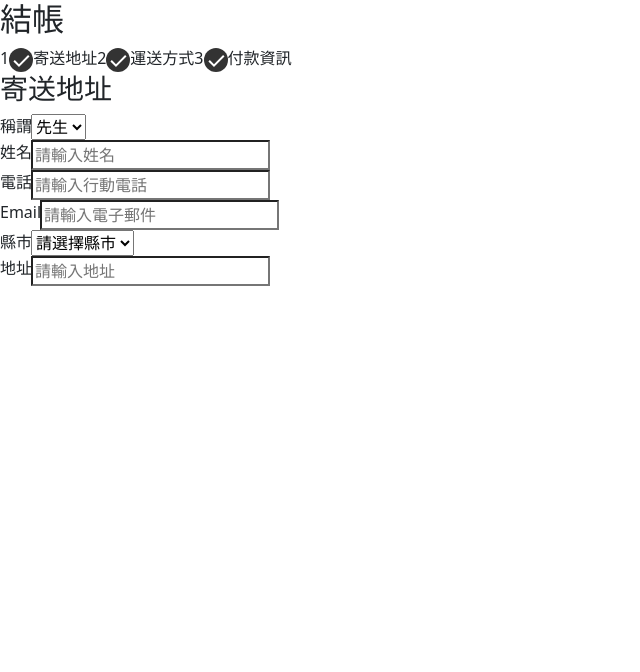
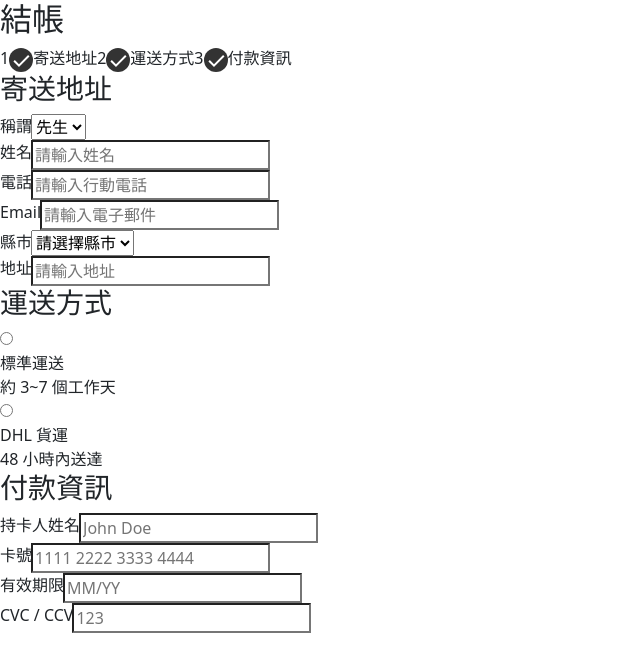
Before and after one commit to phoenix850508/ALPHA-shop, a React (Create React App) app: page / in a window 1280 px wide. Shown: the top 672 px of the page, without its empty margins (0-640 px from the left). Built offline with nearby package versions, Linux system fonts and the light colour scheme.

Commit message:
feat: add Step2 and Step3 component

```diff
--- a/src/App.js
+++ b/src/App.js
@@ -2,12 +2,18 @@ import logo from "./logo.svg";
 import "./App.css";
 import StepProgress from "./components/step/StepProgress.js";
 import Step1 from "./components/step/Step1.js";
+import Step2 from "./components/step/Step2.js";
+import Step3 from "./components/step/Step3.js";
 
 function App() {
   return (
     <>
       <StepProgress />
-      <Step1 />
+      <section className="form-container col col-12">
+        <Step1 />
+        <Step2 />
+        <Step3 />
+      </section>
     </>
   );
 }
--- /dev/null
+++ b/src/components/step/Step2.js
@@ -0,0 +1,36 @@
+export default function Step2() {
+  return (
+    <form className="col col-12" data-phase="shipping">
+      <h3 className="form-title">運送方式</h3>
+      <section className="form-body col col-12">
+        <label className="radio-group col col-12" data-price={0}>
+          <input
+            id="shipping-standard"
+            type="radio"
+            name="shipping"
+            defaultChecked=""
+          />
+          <div className="radio-info">
+            <div className="col col-12">
+              <div className="text">標準運送</div>
+              <div className="price" />
+            </div>
+            <div className="period col col-12">約 3~7 個工作天</div>
+          </div>
+          <div className="radio-box-border" />
+        </label>
+        <label className="radio-group col col-12" data-price={500}>
+          <input id="shipping-dhl" type="radio" name="shipping" />
+          <div className="radio-info">
+            <div className="col col-12">
+              <div className="text">DHL 貨運</div>
+              <div className="price" />
+            </div>
+            <div className="period col col-12">48 小時內送達</div>
+          </div>
+          <div className="radio-box-border" />
+        </label>
+      </section>
+    </form>
+  );
+}
--- /dev/null
+++ b/src/components/step/Step3.js
@@ -0,0 +1,31 @@
+export default function Step3() {
+  return (
+    <form className="col col-12" data-phase="credit-card">
+      <h3 className="form-title">付款資訊</h3>
+      <section className="form-body col col-12">
+        <div className="col col-12">
+          <div className="input-group input-w-lg-4 input-w-sm-full">
+            <div className="input-label">持卡人姓名</div>
+            <input type="text" placeholder="John Doe" />
+          </div>
+        </div>
+        <div className="col col-12">
+          <div className="input-group input-w-lg-4 input-w-sm-full">
+            <div className="input-label">卡號</div>
+            <input type="text" placeholder="1111 2222 3333 4444" />
+          </div>
+        </div>
+        <div className="col col-12">
+          <div className="input-group input-w-lg-3 input-w-sm-s3">
+            <div className="input-label">有效期限</div>
+            <input type="text" placeholder="MM/YY" />
+          </div>
+          <div className="input-group input-w-lg-3 input-w-sm-s3">
+            <div className="input-label">CVC / CCV</div>
+            <input type="text" placeholder={123} />
+          </div>
+        </div>
+      </section>
+    </form>
+  );
+}
```
